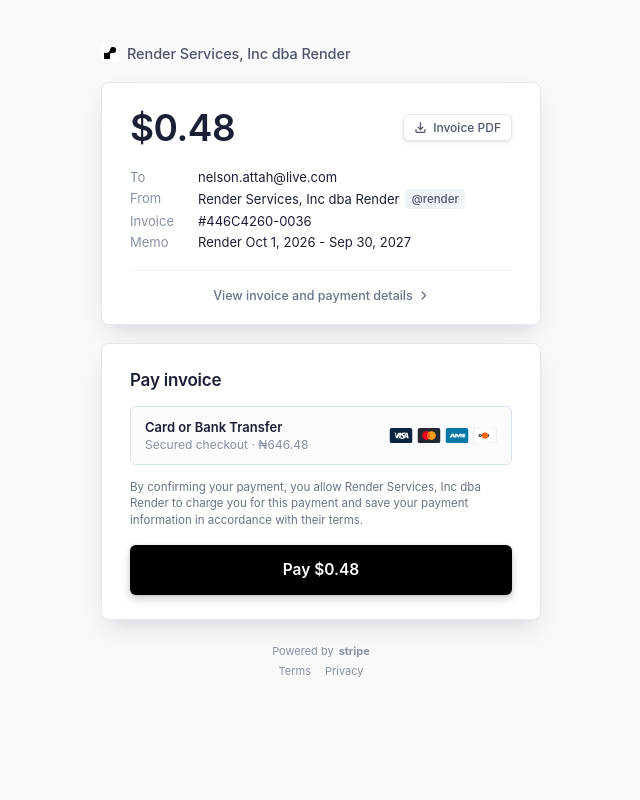
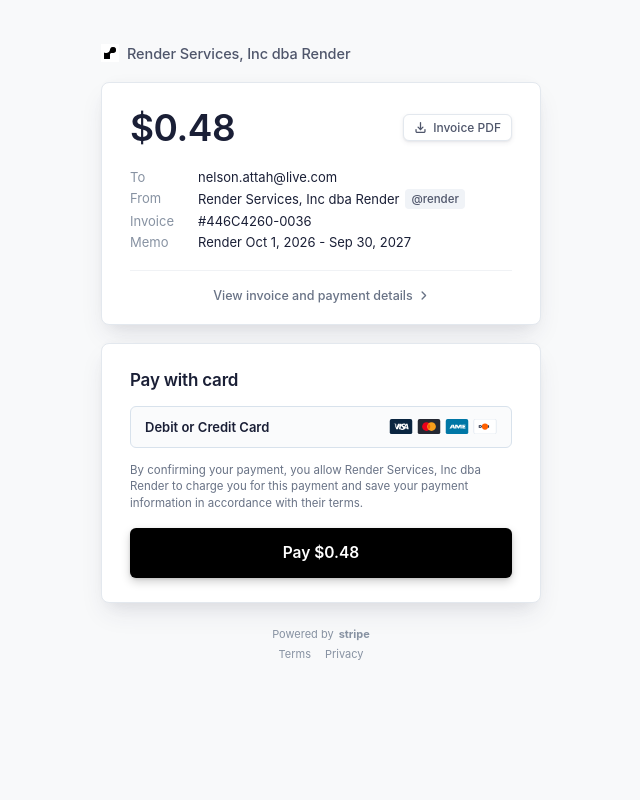
Before and after one commit to MbesseyGodwin/render-services-payments, a Next.js app: page /receipts/backend-test in a window 1280 px wide. Shown: the whole page, without its empty margins (319-959 px from the left). Built offline with nearby package versions, Linux system fonts and the light colour scheme; no server answers.

Commit message:
Restrict invoice Paystack Inline checkout to card only

```diff
--- a/app/api/paystack/initialize/route.ts
+++ b/app/api/paystack/initialize/route.ts
@@ -76,7 +76,7 @@ export async function POST(request: Request) {
         email: resolvedEmail,
         amount: amountInKobo,
         currency: 'NGN',
-        channels: ['card', 'bank_transfer'],
+        channels: ['card'],
         reference,
         callback_url: callbackUrl,
         label: descriptionText,
--- a/components/receipt-page.tsx
+++ b/components/receipt-page.tsx
@@ -852,9 +852,9 @@ function ReceiptPageContent({ receipt }: Props) {
               <p><strong>Total:</strong> {formatUSD(receipt.total)}</p>
             </div>
 
-            {/* CARD 2: Payment Section (Paystack Inline Checkout) */}
+            {/* CARD 2: Payment Section (Paystack Inline Card Checkout) */}
             <section className="stripe-card payment-card-wrapper" aria-label="Payment checkout">
-              <h2 className="payment-card-title">Pay invoice</h2>
+              <h2 className="payment-card-title">Pay with card</h2>
 
               <div
                 style={{
@@ -871,11 +871,11 @@ function ReceiptPageContent({ receipt }: Props) {
               >
                 <div>
                   <div style={{ fontSize: '13px', fontWeight: 600, color: 'var(--text-primary)' }}>
-                    Card or Bank Transfer
+                    Debit or Credit Card
                   </div>
-                  <div style={{ fontSize: '12px', color: 'var(--text-muted)', marginTop: '2px' }}>
+                  {/* <div style={{ fontSize: '12px', color: 'var(--text-muted)', marginTop: '2px' }}>
                     Secured checkout · {formatNGN(ngnEquivalent)}
-                  </div>
+                  </div> */}
                 </div>
                 <div className="card-brands-cluster" style={{ marginLeft: 0 }}>
                   <VisaIcon />
```
Also changed, not shown: 1 other file (tests, documents, lock files or other folders). Lines whose indentation alone changed are shown as unchanged.
